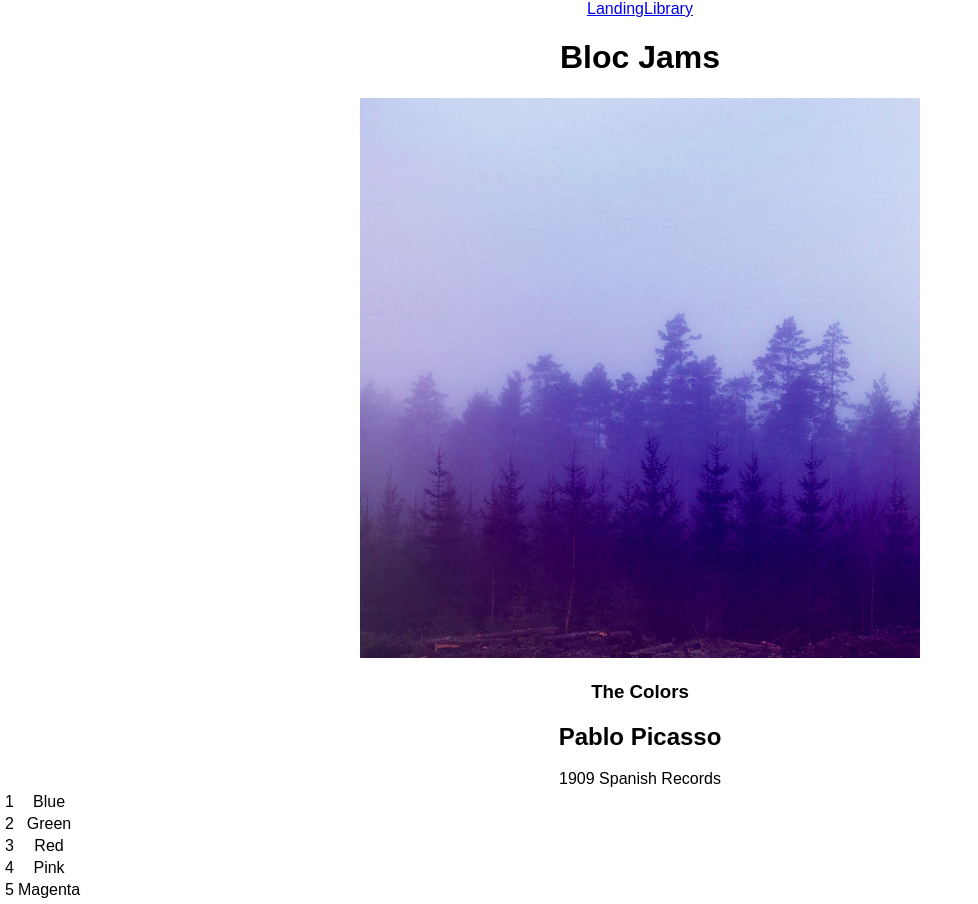
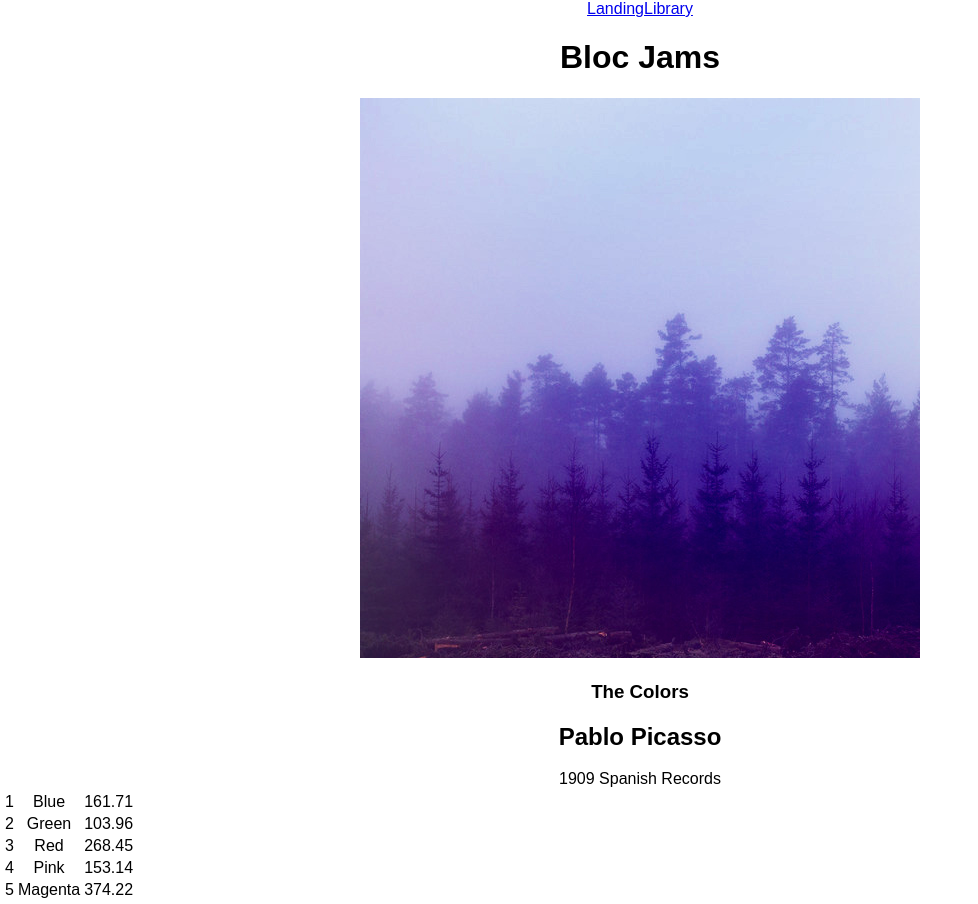
Before and after one commit to Atsantiago/bloc-jams-react, a React (Create React App) app: page /album/the-colors in a window 1280 px wide. Shown: the whole page, without its empty margins (0-978 px from the left). Built offline with nearby package versions, Linux system fonts and the light colour scheme.

Commit message:
Assignment 06 components album: completed

```diff
--- a/src/components/Album.js
+++ b/src/components/Album.js
@@ -34,10 +34,10 @@ class Album extends Component {
           <tbody>
             <section className="songs">
               {this.state.album.songs.map((song, index) =>
-                  <tr>
+                  <tr key={index+1}>
                     <td>{index + 1}</td>
                     <td>{song.title}</td>
-
+                    <td>{song.duration}</td>
                   </tr>
                 )
             }
```
